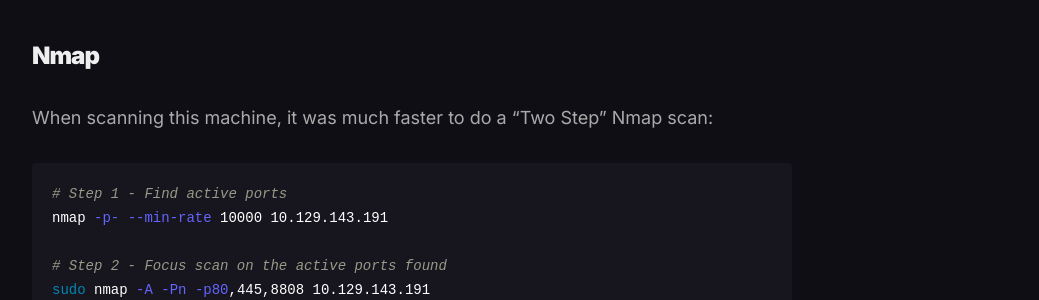
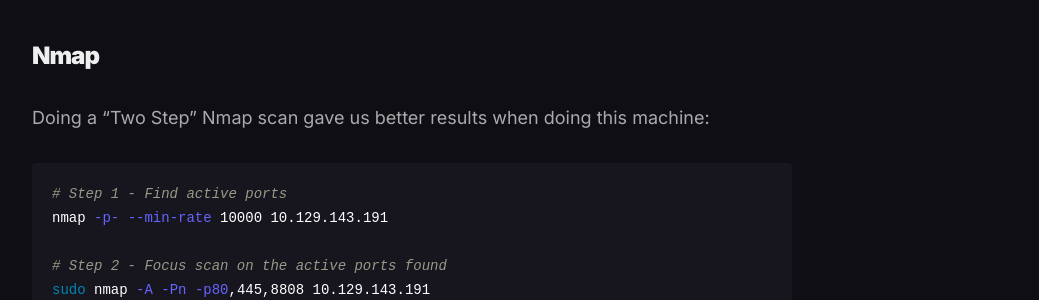
Before and after one commit to Vorkharium/vorkharium.github.io, a Jekyll site: the page built from _posts/2024-11-06-HTB-SecNotes-Write-up.md, in a window 1280 px wide and 900 px high, scrolled down 1124 px. Shown: the part 153-453 px from the top of the window, without its empty margins (228-1267 px from the left). Built offline with Jekyll 4.4.1, drawn with Linux system fonts in a browser that asks for light colours.

Commit message:
Update 2024-11-06-HTB-SecNotes-Write-up.md

````diff
--- a/_posts/2024-11-06-HTB-SecNotes-Write-up.md
+++ b/_posts/2024-11-06-HTB-SecNotes-Write-up.md
@@ -23,7 +23,7 @@
 
 # Enumeration
 ### Nmap
-When scanning this machine, it was much faster to do a "Two Step" Nmap scan:
+Doing a "Two Step" Nmap scan gave us better results when doing this machine:
 ```shell
 # Step 1 - Find active ports
 nmap -p- --min-rate 10000 10.129.143.191
````
